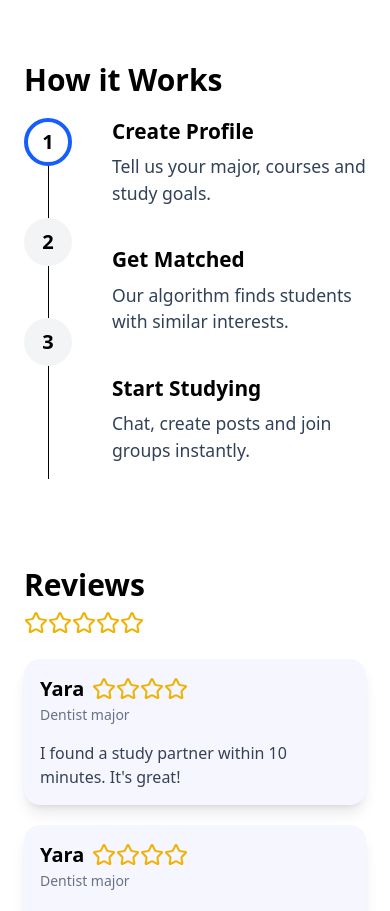
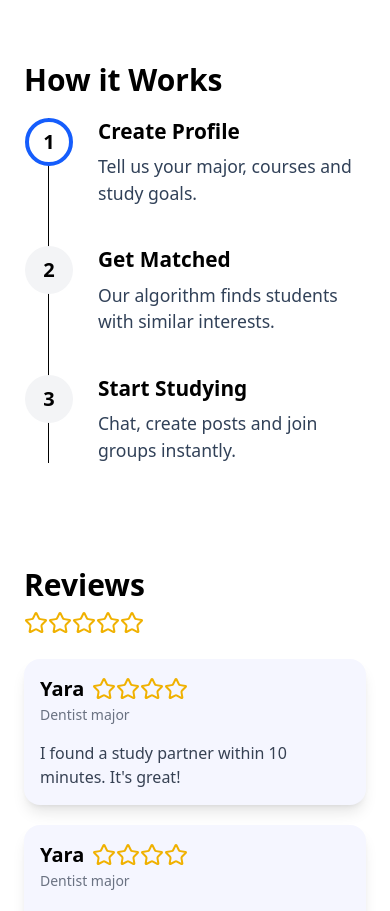
Before and after one commit to IbrahimZherati/StudyBuddy, a Next.js app in the folder studybuddy-frontend/: page / in a window 390 px wide. Shown: the part 2430-3341 px from the top of the page. Built offline with nearby package versions, Linux system fonts and the light colour scheme.

Commit message:
make HowItWorks Component more responsive

```diff
--- a/studybuddy-frontend/components/HowItWorks.jsx
+++ b/studybuddy-frontend/components/HowItWorks.jsx
@@ -22,28 +22,28 @@ export default function HowItWorks() {
 				How it Works
 			</h3>
 
-			<div className="flex gap-10">
-				{/* LEFT: timeline */}
-				<div className="relative flex flex-col items-center">
-					{/* vertical line */}
-					<div className="absolute top-6 bottom-6 w-px bg-black"></div>
+			<div className="relative">
+				{/* timeline */}
+				<div className="absolute left-6 top-0 bottom-0 w-px bg-black"></div>
 
-					<div className='flex flex-col justify-between'>
-						{steps.map((_, i) => (
-							<div key={i} className="relative z-10 mb-13">
-								<div className={`w-12 h-12 flex-row-center font-bold rounded-full text-xl
-									${i === 0 ? "border-4 border-blue-600 bg-white" : "bg-gray-100 text-black"}`}>
+        		{steps.map((step, i) => (
+          				<div key={i} className="grid grid-cols-[50px_1fr] gap-6 mb-10">
+
+            				{/* circle  */}
+            				<div className="flex justify-center relative z-10">
+
+            				  <div className={`w-12 h-12 flex items-center justify-center font-bold rounded-full text-xl
+            				      ${i === 0
+            				        ? "border-4 border-blue-600 bg-white"
+            				        : "bg-gray-100 text-black"}`}>
+
             				  		{i + 1}
             				  </div>
-							</div>
-						))}
-					</div>
+
             				</div>
 
 							{/* RIGHT: text */}
-				<div className="flex flex-col justify-between">
-					{steps.map((step, i) => (
-						<div key={i} className="mb-10">
+							<div>
               					<h3 className="title text-[1.3rem] mb-2">
               					  {step.title}
               					</h3>
@@ -52,8 +52,9 @@ export default function HowItWorks() {
               					  {step.desc}
               					</p>
             				</div>
+
+                        </div>
                 ))}
-				</div>
 			</div>
 		</section>
 	);
```
Lines whose indentation alone changed are shown as unchanged.
